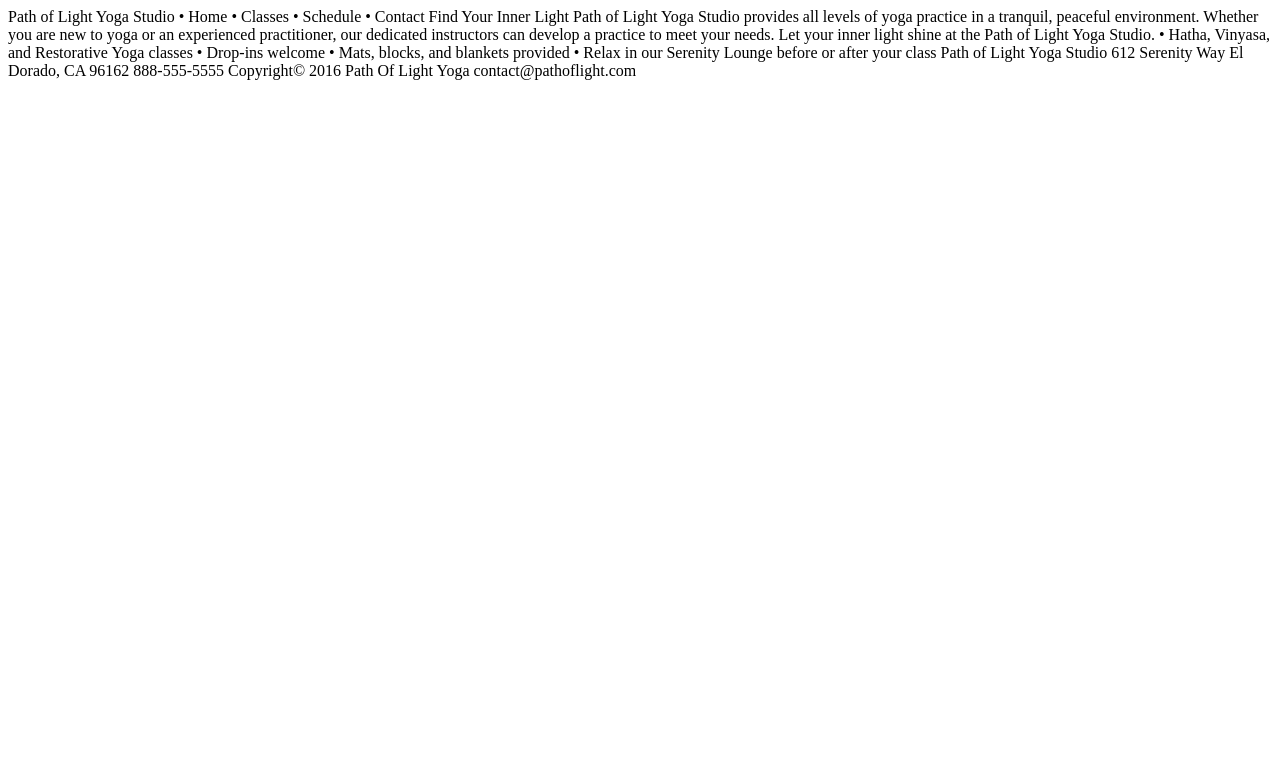
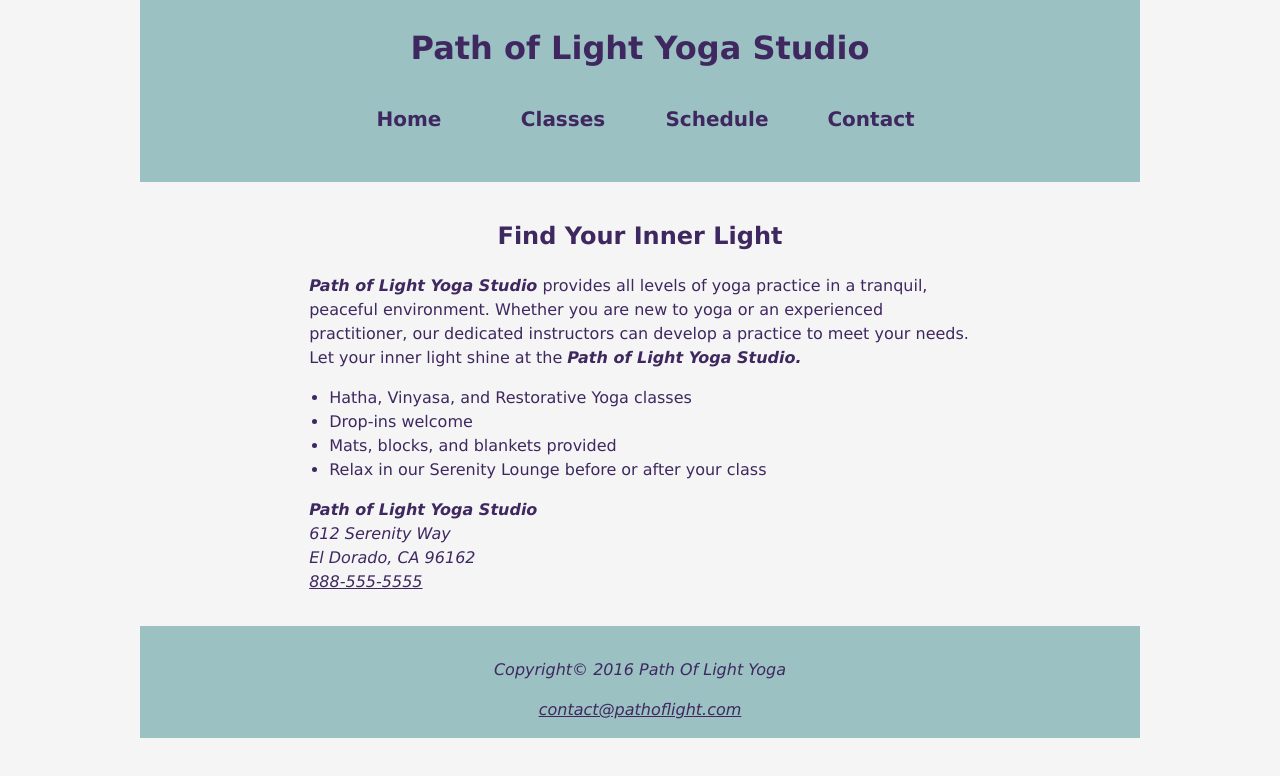
Before and after one commit to Becca-ng/git215_setup, a plain HTML site: page index.html in a window 1280 px wide. Drawn offline with Linux system fonts and the light colour scheme.

Commit message:
add correct html file

```diff
--- a/index.html
+++ b/index.html
@@ -1,17 +1,52 @@
-Path of Light Yoga Studio
-	•	Home
-	•	Classes
-	•	Schedule
-	•	Contact
-Find Your Inner Light
-Path of Light Yoga Studio provides all levels of yoga practice in a tranquil, peaceful environment. Whether you are new to yoga or an experienced practitioner, our dedicated instructors can develop a practice to meet your needs. Let your inner light shine at the Path of Light Yoga Studio.
-	•	Hatha, Vinyasa, and Restorative Yoga classes
-	•	Drop-ins welcome
-	•	Mats, blocks, and blankets provided
-	•	Relax in our Serenity Lounge before or after your class
-Path of Light Yoga Studio
-612 Serenity Way
-El Dorado, CA 96162
-888-555-5555
-Copyright© 2016 Path Of Light Yoga
-contact@pathoflight.com
+<!doctype html>
+<html lang="en">
+	<head>
+		<meta charset="utf-8">
+		<title>Path of Light Yoga Studio</title>
+		<meta name="author" content="Prof. Barnett">
+		<meta name="description" content="Path of Light Yoga is El Dorado's best studio. With experienced teachers and classes for all levels of skill. Come by to learn more!">
+		<link rel="stylesheet" href="yoga.css">
+	</head>
+
+	<body>
+		<header>
+			<h1>Path of Light Yoga Studio</h1>
+			<nav>
+				<ul>
+					<li><a href="index.html">Home</a></li>
+					<li><a href="#">Classes</a></li>
+					<li><a href="#">Schedule</a></li>
+					<li><a href="#">Contact</a></li>
+				</ul>
+			</nav>
+		</header>
+
+		<main>
+			<h2>Find Your Inner Light</h2>
+
+			<p><span class="studio">Path of Light Yoga Studio</span> provides all levels of yoga practice in a tranquil,
+			peaceful environment. Whether you are new to yoga or an experienced
+			practitioner, our dedicated instructors can develop a practice to meet your
+			needs. Let your inner light shine at the <span class="studio">Path of Light Yoga Studio.</span></p>
+
+			<ul>
+				<li>Hatha, Vinyasa, and Restorative Yoga classes</li>
+				<li>Drop-ins welcome</li>
+				<li>Mats, blocks, and blankets provided</li>
+				<li>Relax in our Serenity Lounge before or after your class</li>
+			</ul>
+
+			<address>
+				<span class="studio">Path of Light Yoga Studio</span><br>
+				612 Serenity Way<br>
+				El Dorado, CA 96162<br>
+				<a href="tel:8885555555">888-555-5555</a>
+			</address>
+		</main>
+
+		<footer>
+			<p>Copyright&copy; 2016 Path Of Light Yoga</p>
+			<a href="mailto:jlbarn11@asu.edu">contact@pathoflight.com</a>
+		</footer>
+	</body>
+</html>
```
